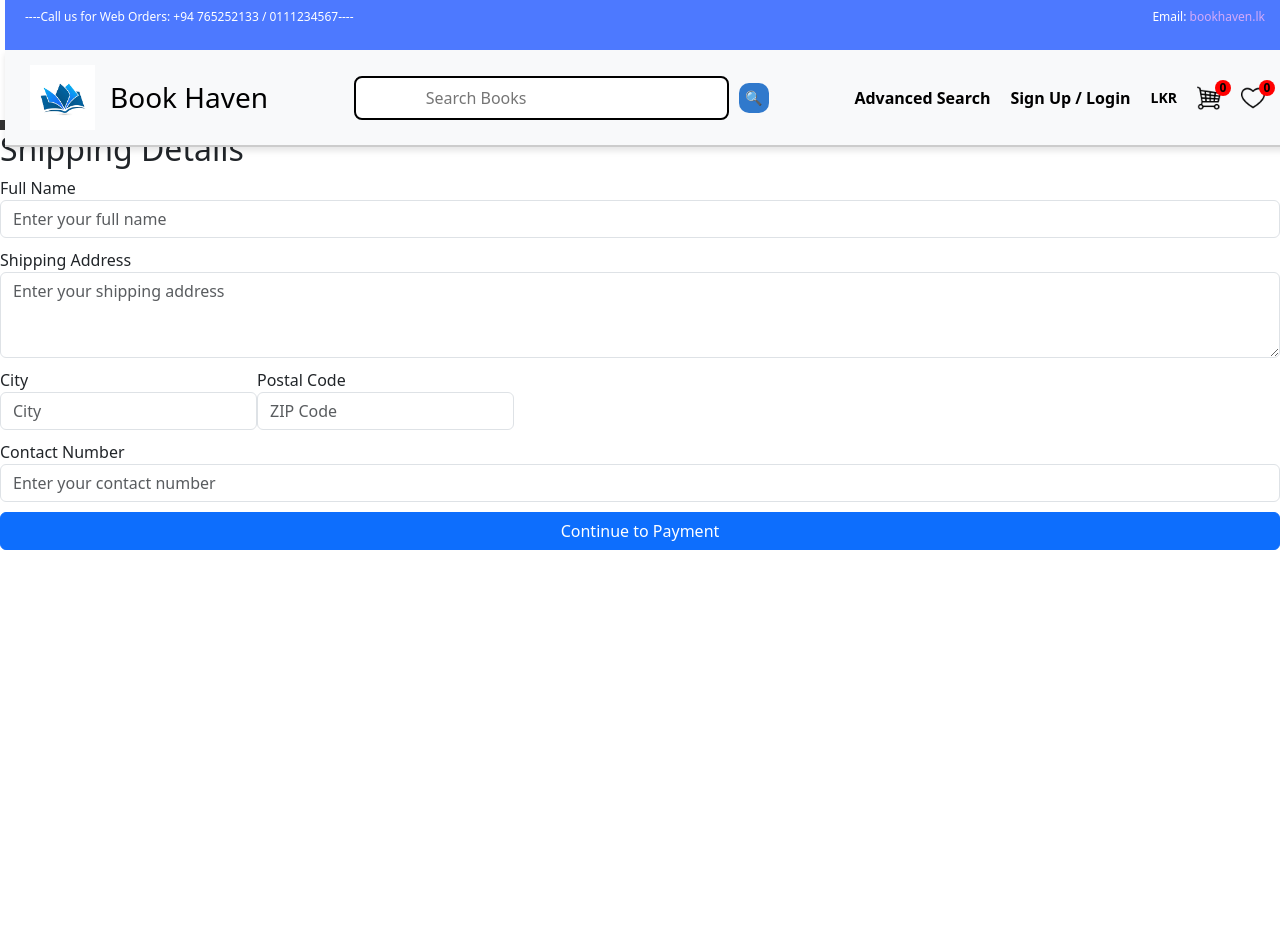
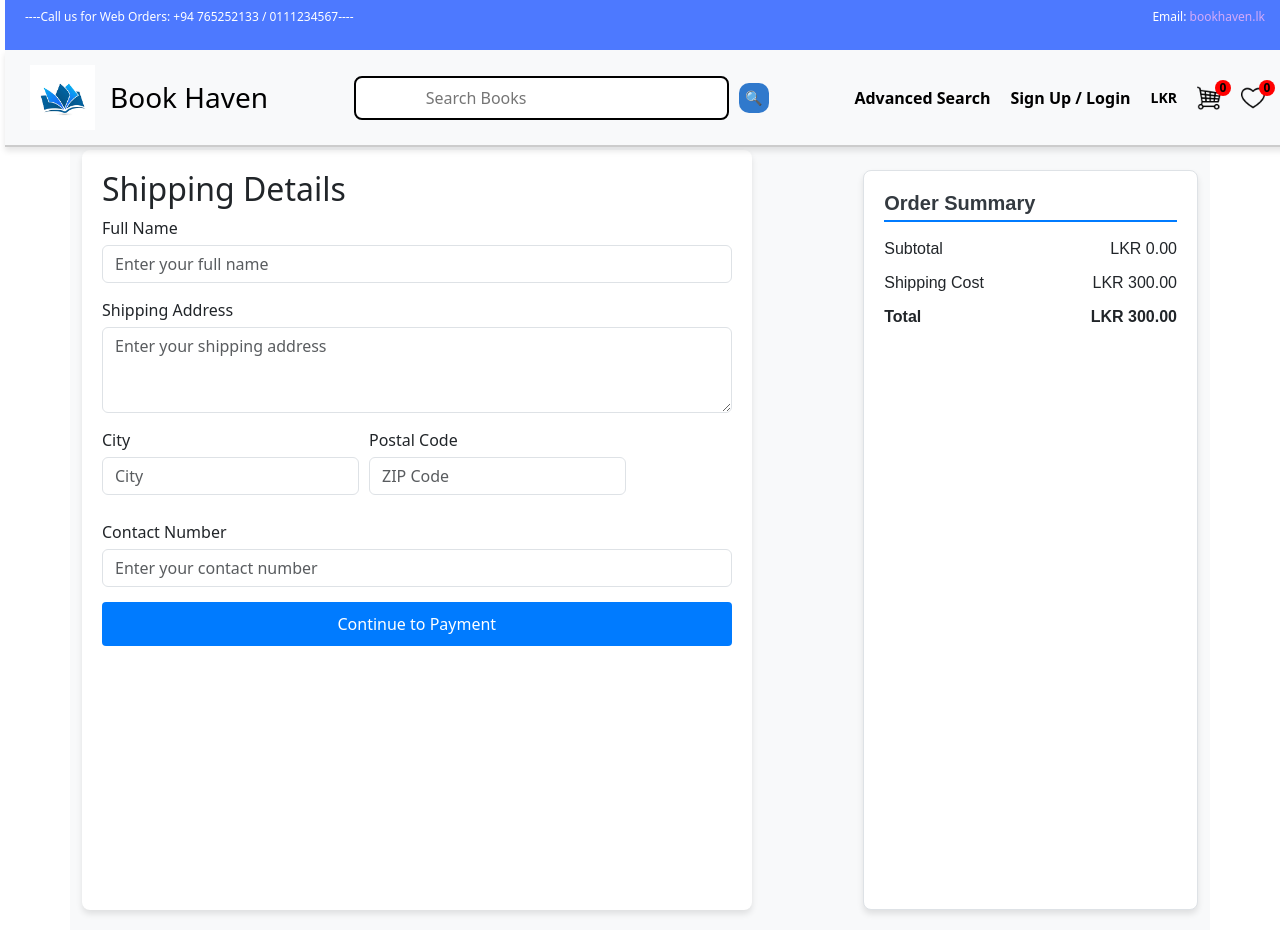
Before and after one commit to Pubudu11/Bookstore, a React (Vite) app in the folder bookstore-frontend/: page /shipping in a window 1280 px wide. Before the commit the page ends 800 px from the top, so only its background shows below. Built offline with nearby package versions, Linux system fonts and the light colour scheme.

Commit message:
Update Shipping details

```diff
--- a/bookstore-frontend/src/components/CartItem.tsx
+++ b/bookstore-frontend/src/components/CartItem.tsx
@@ -7,6 +7,7 @@ interface CartItemProps {
     quantity: number;
     price: number;
     image: string;
+
     onRemove: (id: number) => void; // Callback to remove the item
 }
 
--- a/bookstore-frontend/src/components/OrderSummary.css
+++ b/bookstore-frontend/src/components/OrderSummary.css
@@ -1,59 +1,94 @@
-/* Order Summary Styles */
 .order-summary-container {
-    border: 1px solid #ddd;
-    border-radius: 10px;
+    background-color: #f8f9fa;
+    /* Light background */
+    border: 1px solid #dee2e6;
+    /* Subtle border */
+    border-radius: 8px;
+    /* Rounded corners */
     padding: 20px;
-    background-color: #ffffff;
-    box-shadow: 0 4px 8px rgba(0, 0, 0, 0.1);
+    /* Add spacing */
+    margin-top: 20px;
+    /* Space above */
+    box-shadow: 0 4px 6px rgba(0, 0, 0, 0.1);
+    /* Light shadow */
     font-family: Arial, sans-serif;
+    /* Clean font */
+    width: 100%;
+    /* Full width inside container */
+    max-width: 400px;
+    /* Limit width for better design */
 }
 
 .order-summary-container h4 {
-    font-size: 1.25rem;
-    margin-bottom: 20px;
+    font-size: 20px;
+    /* Larger heading */
     font-weight: bold;
-    color: #333;
+    /* Bold title */
+    margin-bottom: 15px;
+    /* Space below */
+    color: #343a40;
+    /* Dark text */
+    border-bottom: 2px solid #007bff;
+    /* Accent line below heading */
+    padding-bottom: 5px;
+    /* Spacing below text */
 }
 
 .order-summary-container .d-flex {
     display: flex;
     justify-content: space-between;
+    /* Space out items */
+    align-items: center;
+    /* Align items vertically */
     margin-bottom: 10px;
-    font-size: 1rem;
-    color: #555;
+    /* Space between rows */
 }
 
 .order-summary-container .d-flex span {
-    font-size: 1rem;
-    color: #333;
+    font-size: 16px;
+    /* Comfortable size */
+    color: #495057;
+    /* Neutral text color */
 }
 
-.order-summary-container .d-flex strong {
-    font-size: 1.2rem;
-    color: #333;
+.order-summary-container .d-flex span:last-child {
+    font-weight: bold;
+    /* Highlight amounts */
+}
+
+.order-summary-container hr {
+    border: none;
+    /* Remove default border */
+    border-top: 1px solid #dee2e6;
+    /* Custom thin line */
+    margin: 15px 0;
+    /* Space above and below */
 }
 
 .order-summary-container .btn {
     background-color: #007bff;
+    /* Primary button color */
     color: #fff;
-    padding: 10px;
-    font-size: 1rem;
+    /* White text */
     border: none;
-    border-radius: 5px;
+    /* No border */
+    border-radius: 4px;
+    /* Rounded button */
+    padding: 10px 15px;
+    /* Button padding */
+    font-size: 16px;
+    /* Comfortable size */
     cursor: pointer;
-    transition: background-color 0.3s;
-    text-transform: uppercase;
+    /* Pointer cursor */
+    width: 100%;
+    /* Full width button */
+    text-align: center;
+    /* Center text */
+    transition: background-color 0.3s ease;
+    /* Smooth hover transition */
 }
 
 .order-summary-container .btn:hover {
     background-color: #0056b3;
+    /* Darker blue on hover */
 }
-
-.order-summary-container hr {
-    border-top: 1px solid #ccc;
-    margin: 10px 0;
-}
-
-.order-summary-container .btn:focus {
-    outline: none;
-}
--- a/bookstore-frontend/src/components/OrderSummary.tsx
+++ b/bookstore-frontend/src/components/OrderSummary.tsx
@@ -1,28 +1,24 @@
 import React from "react";
 import { useNavigate } from "react-router-dom";
+import "./OrderSummary.css";
 
 interface OrderSummaryProps {
     subtotal: number;
 }
 
 const OrderSummary: React.FC<OrderSummaryProps> = ({ subtotal }) => {
-    const total = subtotal;
-    const navigate = useNavigate(); // Hook for navigation
+    const navigate = useNavigate();
 
     const handleProceedToCheckout = () => {
-        navigate("/shipping"); // Navigate to the Shipping Details page
+        navigate("/shipping", { state: { subtotal } });
     };
 
     return (
         <div className="order-summary-container">
-            <h4>Price Details</h4><br></br>
+            <h4>Order Summary</h4>
             <div className="d-flex">
                 <span>Subtotal</span>
                 <span>LKR {subtotal.toFixed(2)}</span>
-            </div>
-            <div className="d-flex">
-                <span>Total</span>
-                <span>LKR {total.toFixed(2)}</span>
             </div>
             <hr />
             <button className="btn" onClick={handleProceedToCheckout}>
--- a/bookstore-frontend/src/components/ShippingDetails.css
+++ b/bookstore-frontend/src/components/ShippingDetails.css
@@ -1,154 +1,90 @@
-/* General Reset */
-* {
-    margin: 0;
-    padding: 0;
-    box-sizing: border-box;
+/* Container layout */
+.container {
+    display: flex;
+    justify-content: space-between;
+    gap: 20px;
+    padding: 20px;
+    background-color: #f8f9fa;
+    min-height: 100vh;
 }
 
-/* Body */
-body {
-    font-family: 'Arial', sans-serif;
-    background-color: #f5f5f5;
-    color: #333;
-    line-height: 1.6;
+/* Form container styling */
+.form-container {
+    flex: 1;
+    max-width: 60%;
+    background-color: #fff;
+    border-radius: 8px;
+    box-shadow: 0 4px 6px rgba(0, 0, 0, 0.1);
     padding: 20px;
 }
 
-/* Container */
-.container {
+/* Form group and controls */
+.form-group {
+    margin-bottom: 15px;
+}
+
+.form-row {
+    display: flex;
+    gap: 10px;
+}
+
+.form-control {
     width: 100%;
-    max-width: 1200px;
-    margin: 0 auto;
+    padding: 8px;
+    margin-top: 5px;
+    border: 1px solid #ddd;
+    border-radius: 4px;
+}
+
+.form-control.is-invalid {
+    border: 1px solid red;
+}
+
+.error-text {
+    color: red;
+    font-size: 12px;
+    margin-top: 5px;
+}
+
+/* Buttons */
+.btn-primary {
+    width: 100%;
+    padding: 10px;
+    background-color: #007bff;
+    color: #fff;
+    border: none;
+    border-radius: 4px;
+    cursor: pointer;
+}
+
+.btn-success {
+    width: 100%;
+    padding: 10px;
+    background-color: #28a745;
+    color: #fff;
+    border: none;
+    border-radius: 4px;
+    cursor: pointer;
+}
+
+/* Order summary container styling */
+.order-summary-container {
+    width: 30%;
+    min-width: 300px;
+    background-color: #fff;
+    border-radius: 8px;
+    box-shadow: 0 4px 6px rgba(0, 0, 0, 0.1);
     padding: 20px;
 }
 
-/* Header */
-header {
-    background-color: #333;
-    color: #fff;
-    padding: 15px 0;
-    text-align: center;
+/* Order summary rows */
+.summary-row {
+    display: flex;
+    justify-content: space-between;
+    margin-bottom: 10px;
 }
 
-header h1 {
-    font-size: 36px;
-}
-
-/* Navigation */
-nav {
-    display: flex;
-    justify-content: space-between;
-    align-items: center;
-    margin-top: 20px;
-}
-
-nav ul {
-    display: flex;
-    list-style-type: none;
-}
-
-nav ul li {
-    margin: 0 15px;
-}
-
-nav ul li a {
-    text-decoration: none;
-    color: #fff;
-    font-size: 18px;
-}
-
-nav ul li a:hover {
-    color: #e7e7e7;
-}
-
-/* Main Section */
-main {
-    display: flex;
-    flex-wrap: wrap;
-    gap: 20px;
-    margin-top: 30px;
-}
-
-.product-card {
-    background-color: #fff;
-    border: 1px solid #ddd;
-    border-radius: 8px;
-    width: 30%;
-    padding: 20px;
-    box-shadow: 0 4px 6px rgba(0, 0, 0, 0.1);
-    transition: transform 0.3s ease, box-shadow 0.3s ease;
-}
-
-.product-card img {
-    width: 100%;
-    height: auto;
-    border-radius: 8px;
-}
-
-.product-card h3 {
-    font-size: 20px;
-    margin: 10px 0;
-}
-
-.product-card p {
-    font-size: 16px;
-    color: #555;
-}
-
-.product-card .price {
-    font-size: 22px;
-    color: #2e8b57;
+.summary-row.total {
     font-weight: bold;
     margin-top: 10px;
 }
-
-.product-card button {
-    background-color: #2e8b57;
-    color: #fff;
-    border: none;
-    padding: 10px;
-    width: 100%;
-    font-size: 16px;
-    border-radius: 5px;
-    cursor: pointer;
-    transition: background-color 0.3s ease;
-}
-
-.product-card button:hover {
-    background-color: #218c4f;
-}
-
-/* Footer */
-footer {
-    background-color: #333;
-    color: #fff;
-    padding: 20px;
-    text-align: center;
-    margin-top: 40px;
-}
-
-footer p {
-    font-size: 16px;
-}
-
-/* Responsive Design */
-@media screen and (max-width: 768px) {
-    .product-card {
-        width: 48%;
-    }
-}
-
-@media screen and (max-width: 480px) {
-    .product-card {
-        width: 100%;
-    }
-
-    nav ul {
-        flex-direction: column;
-        text-align: center;
-    }
-
-    nav ul li {
-        margin-bottom: 10px;
-    }
-}
--- a/bookstore-frontend/src/components/ShippingDetails.tsx
+++ b/bookstore-frontend/src/components/ShippingDetails.tsx
@@ -1,7 +1,11 @@
 import React, { useState } from "react";
+import { Link, useLocation } from "react-router-dom";
 import "./ShippingDetails.css";
 
 const ShippingDetails: React.FC = () => {
+    const location = useLocation();
+    const subtotal = location.state?.subtotal || 0;
+
     const [formData, setFormData] = useState({
         fullName: "",
         address: "",
@@ -15,53 +19,45 @@ const ShippingDetails: React.FC = () => {
         contactNumber: "",
     });
 
-    // Handle input changes
+    const shippingCost = 300;
+    const total = subtotal + shippingCost;
+
     const handleChange = (e: React.ChangeEvent<HTMLInputElement | HTMLTextAreaElement>) => {
         const { id, value } = e.target;
         setFormData({ ...formData, [id]: value });
-
-        // Clear errors as user types
         setErrors({ ...errors, [id]: "" });
     };
 
-    // Validate form fields
     const validateForm = () => {
         const newErrors = {
             zipCode: "",
             contactNumber: "",
         };
 
-        // Validate ZIP Code (5 digits only)
         if (!/^\d{5}$/.test(formData.zipCode)) {
-            newErrors.zipCode = "ZIP Code must be exactly digits.";
+            newErrors.zipCode = "ZIP Code must be exactly 5 digits.";
         }
 
-        // Validate Contact Number (10 digits only)
         if (!/^\d{10}$/.test(formData.contactNumber)) {
-            newErrors.contactNumber = "Contact Number must be exactly in digits.";
+            newErrors.contactNumber = "Contact Number must be exactly 10 digits.";
         }
 
         setErrors(newErrors);
-
-        // Return whether the form is valid
         return !newErrors.zipCode && !newErrors.contactNumber;
     };
 
-    // Handle form submission
     const handleSubmit = (e: React.FormEvent) => {
         e.preventDefault();
-
         if (validateForm()) {
             alert("Shipping details submitted successfully!");
-            // Proceed to the next step, such as navigating to the payment page
         }
     };
 
     return (
-        <div className="shipping-details-container">
+        <div className="container">
+            <div className="form-container">
                 <h2>Shipping Details</h2>
                 <form onSubmit={handleSubmit}>
-                {/* Name Field */}
                     <div className="form-group">
                         <label htmlFor="fullName">Full Name</label>
                         <input
@@ -75,7 +71,6 @@ const ShippingDetails: React.FC = () => {
                         />
                     </div>
 
-                {/* Address Field */}
                     <div className="form-group">
                         <label htmlFor="address">Shipping Address</label>
                         <textarea
@@ -89,9 +84,8 @@ const ShippingDetails: React.FC = () => {
                         ></textarea>
                     </div>
 
-                {/* City and ZIP Code */}
-                <div className="form-group d-flex">
-                    <div>
+                    <div className="form-row">
+                        <div className="form-group">
                             <label htmlFor="city">City</label>
                             <input
                                 type="text"
@@ -103,7 +97,7 @@ const ShippingDetails: React.FC = () => {
                                 required
                             />
                         </div>
-                    <div>
+                        <div className="form-group">
                             <label htmlFor="zipCode">Postal Code</label>
                             <input
                                 type="text"
@@ -114,11 +108,12 @@ const ShippingDetails: React.FC = () => {
                                 onChange={handleChange}
                                 required
                             />
-                        {errors.zipCode && <small className="error-text">{errors.zipCode}</small>}
+                            {errors.zipCode && (
+                                <small className="error-text">{errors.zipCode}</small>
+                            )}
                         </div>
                     </div>
 
-                {/* Contact Number */}
                     <div className="form-group">
                         <label htmlFor="contactNumber">Contact Number</label>
                         <input
@@ -135,11 +130,36 @@ const ShippingDetails: React.FC = () => {
                         )}
                     </div>
 
-                {/* Continue to Payment */}
-                <button type="submit" className="btn btn-primary w-100">
+                    <Link to="/cart-details"
+                        state={{
+                            subtotal: subtotal,
+                            shippingCost: shippingCost,
+                            total: total,
+                        }}
+                    >
+                        <button type="submit" className="btn-primary">
                             Continue to Payment
+
                         </button>
+                    </Link>
                 </form>
+            </div>
+
+            <div className="order-summary-container">
+                <h4>Order Summary</h4>
+                <div className="summary-row">
+                    <span>Subtotal</span>
+                    <span>LKR {subtotal.toFixed(2)}</span>
+                </div>
+                <div className="summary-row">
+                    <span>Shipping Cost</span>
+                    <span>LKR {shippingCost.toFixed(2)}</span>
+                </div>
+                <div className="summary-row total">
+                    <span>Total</span>
+                    <span>LKR {total.toFixed(2)}</span>
+                </div>
+            </div>
         </div>
     );
 };
```
Also changed, not shown: bookstore-frontend/src/components/CardDetails.tsx (+8 -4 lines), bookstore-frontend/src/components/ShoppingCart.tsx (+3 -28 lines). Lines whose indentation alone changed are shown as unchanged.
